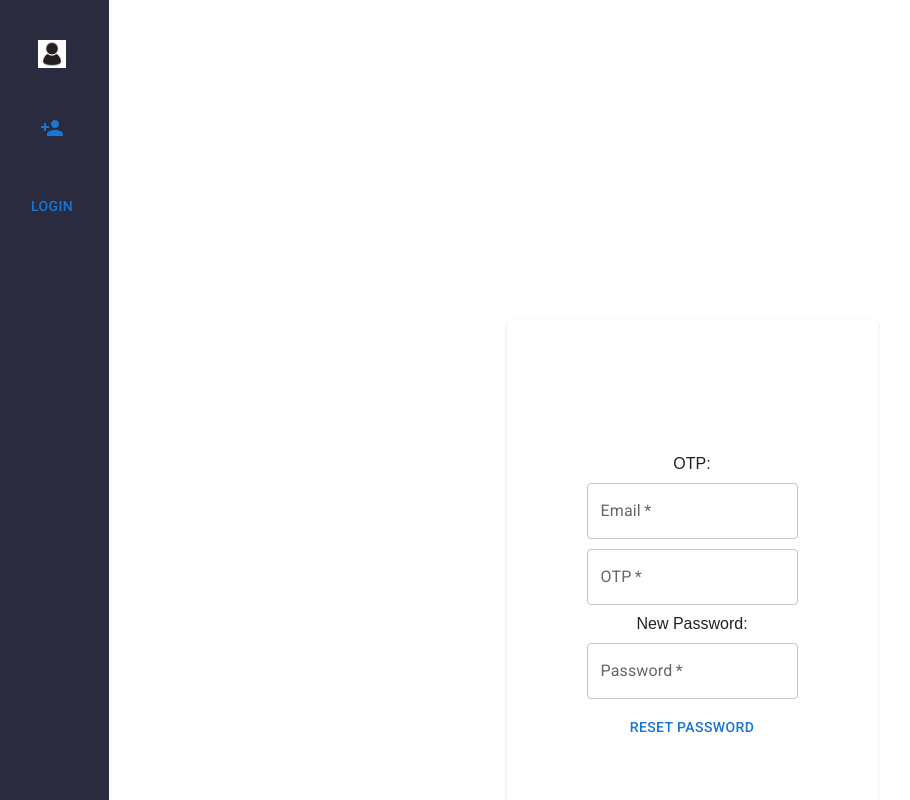
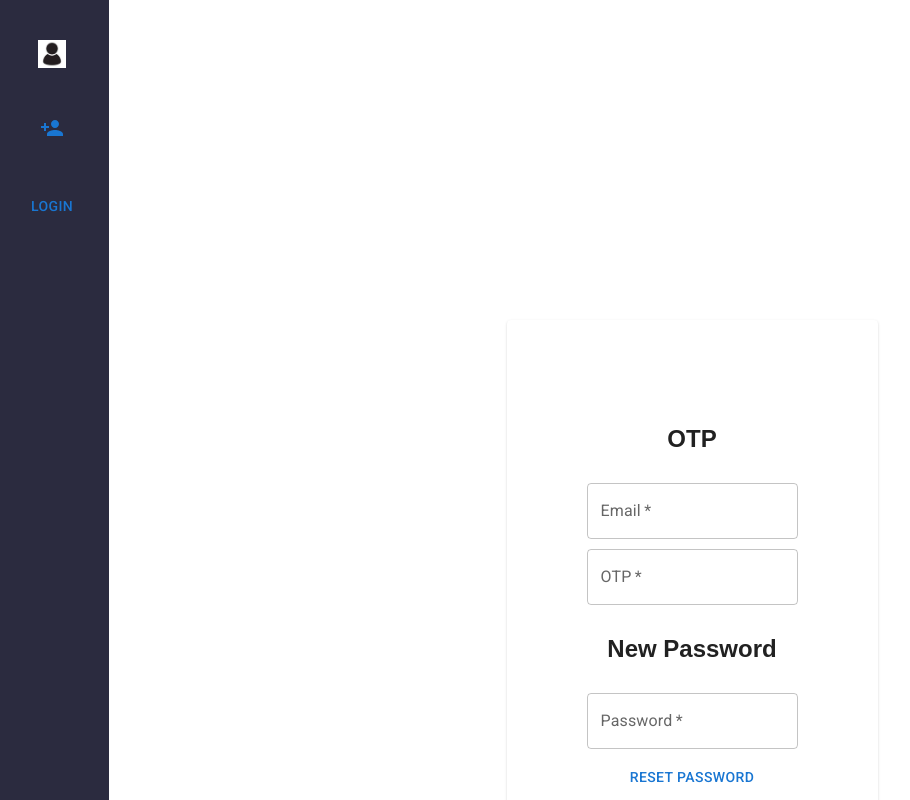
Before and after one commit to Bhagavath15/CRM-Frontend, a React (Vite) app: page /verifyotp in a window 1280 px wide. Shown: the top 800 px of the page, without its empty margins (5-915 px from the left). Built offline with nearby package versions, Linux system fonts and the light colour scheme.

Commit message:
CRM Frontend

```diff
--- a/src/VerifyOtp.jsx
+++ b/src/VerifyOtp.jsx
@@ -39,10 +39,10 @@ export function VerifyOtp() {
         <div className="login-card">
             <Card sx={{ mx: 2, height: 400 }} className="card">
                 <form onSubmit={handleResetPassword} className="loginfield">
-                    <label>OTP:</label>
+                    <h2><label>OTP</label></h2>
                     <TextField type="text" label="Email" value={email} onChange={(e) => setEmail(e.target.value)} required />
                     <TextField type="text" label="OTP" value={otp} onChange={(e) => setOtp(e.target.value)} required />
-                    <label>New Password:</label>
+                    <h2><label>New Password</label></h2>
                     <TextField
                         type="password"
                         value={password}
```
